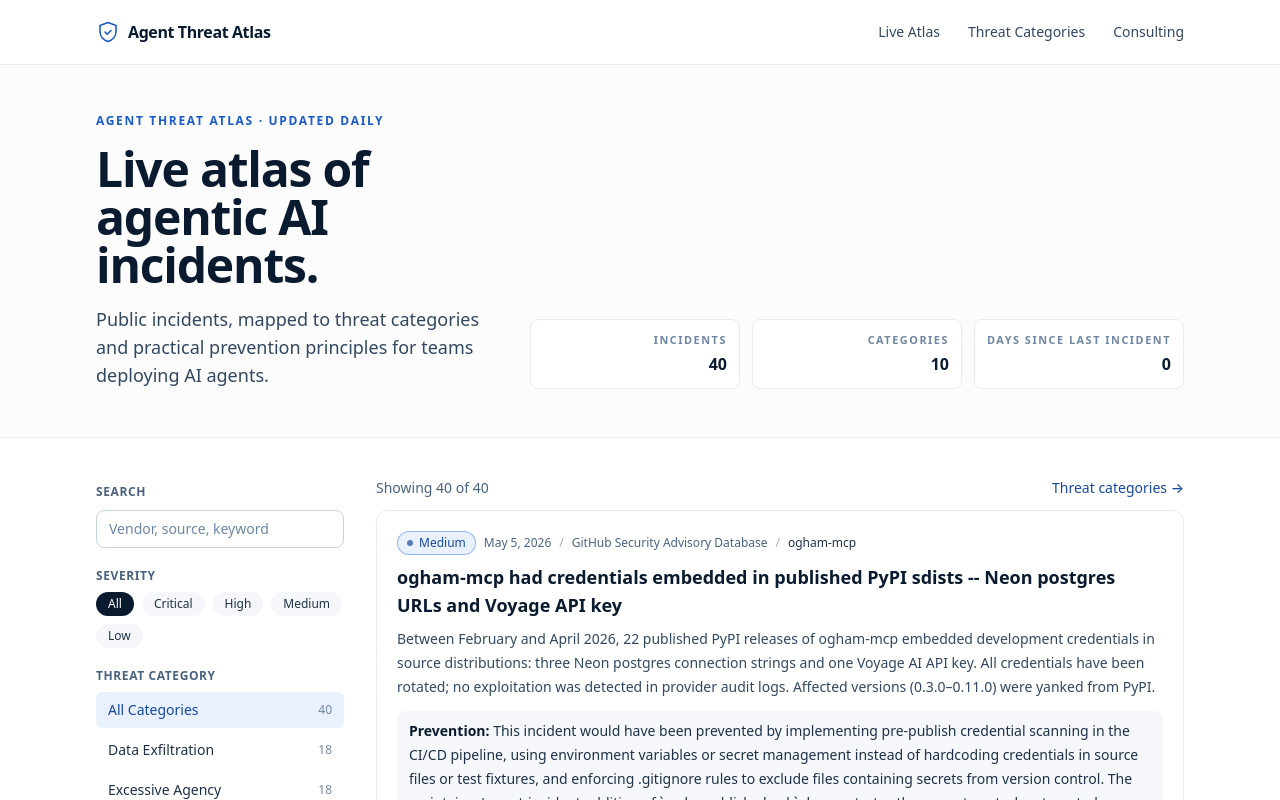
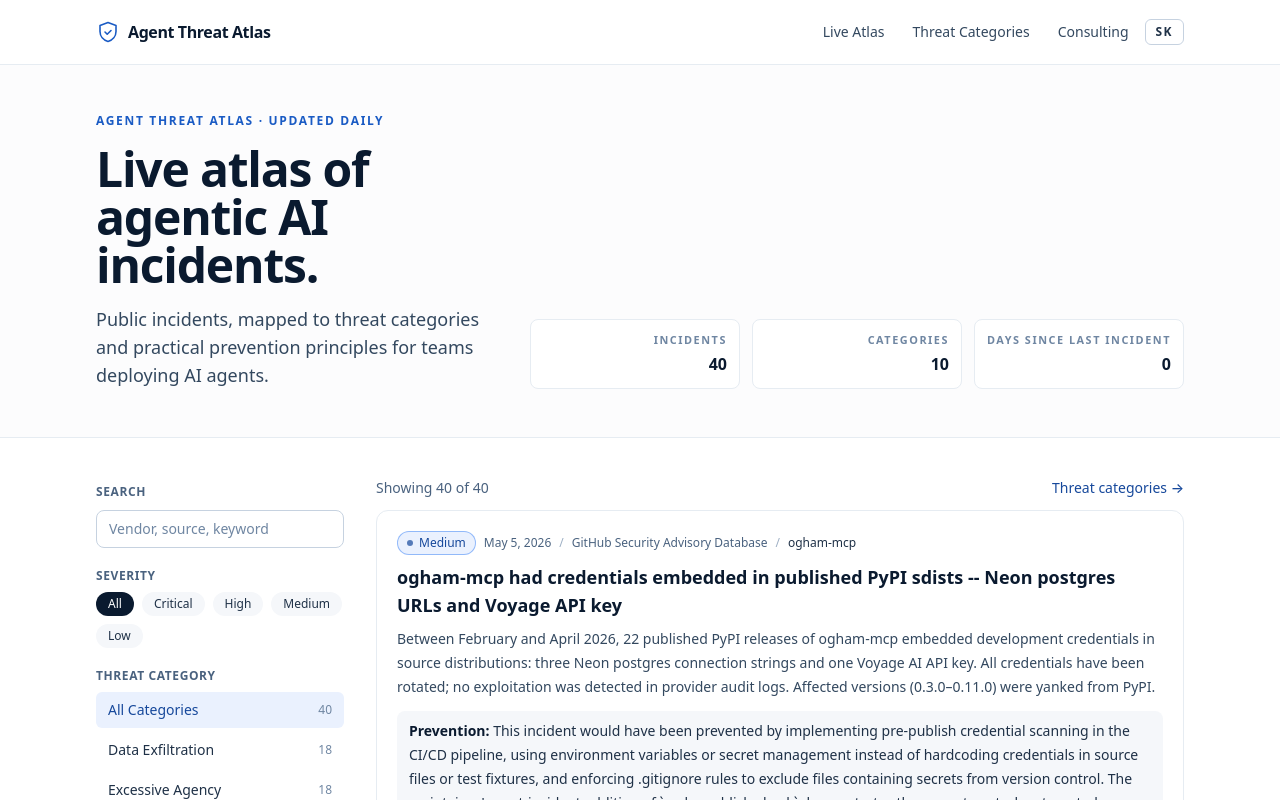
Before and after one commit to matk0/agent-threat-atlas, a Next.js app: page / in a window 1280 px wide. Shown: the top 800 px of the page. Built offline with nearby package versions, Linux system fonts and the light colour scheme.

Commit message:
Add atlas language switcher

```diff
--- a/components/Header.tsx
+++ b/components/Header.tsx
@@ -1,6 +1,7 @@
 import Link from "next/link";
 import { site } from "@/lib/site";
 import { messages } from "@/lib/i18n";
+import LanguageSwitcher from "./LanguageSwitcher";
 import Logo from "./Logo";
 
 export default function Header() {
@@ -14,6 +15,7 @@ export default function Header() {
           <Logo className="h-6 w-6 text-accent-600" />
           <span>{site.name}</span>
         </Link>
+        <div className="flex items-center gap-4">
           <nav
             aria-label={messages.nav.primary}
             className="hidden items-center gap-7 text-sm text-ink-600 md:flex"
@@ -38,6 +40,8 @@ export default function Header() {
               )
             ))}
           </nav>
+          <LanguageSwitcher />
+        </div>
       </div>
     </header>
   );
--- /dev/null
+++ b/components/LanguageSwitcher.tsx
@@ -0,0 +1,20 @@
+"use client";
+
+import { usePathname } from "next/navigation";
+import { site } from "@/lib/site";
+import { messages } from "@/lib/i18n";
+
+export default function LanguageSwitcher() {
+  const pathname = usePathname();
+  const href = `https://${site.language.targetDomain}${pathname ?? "/"}`;
+
+  return (
+    <a
+      href={href}
+      aria-label={messages.nav.switchLanguage}
+      className="rounded-md border border-ink-200 px-2.5 py-1 text-xs font-semibold uppercase tracking-[0.12em] text-ink-700 transition hover:border-accent-500 hover:text-accent-700 focus:outline-none focus-visible:ring-2 focus-visible:ring-accent-500 focus-visible:ring-offset-2"
+    >
+      {site.language.targetLabel}
+    </a>
+  );
+}
--- a/lib/i18n.ts
+++ b/lib/i18n.ts
@@ -26,6 +26,7 @@ export const ui = {
       liveAtlas: "Live Atlas",
       threatCategories: "Threat Categories",
       contact: "Consulting",
+      switchLanguage: "Switch to Slovak",
     },
     site: {
       tagline:
@@ -207,6 +208,7 @@ export const ui = {
       liveAtlas: "Živý atlas",
       threatCategories: "Kategórie hrozieb",
       contact: "Konzultácie",
+      switchLanguage: "Prepnúť do angličtiny",
     },
     site: {
       tagline:
--- a/lib/site.ts
+++ b/lib/site.ts
@@ -2,6 +2,10 @@ import { config, messages } from "./i18n";
 
 const consultantBaseUrl = "https://matejlukasik.com";
 const consultantSkUrl = "https://matejlukasik.sk";
+const siteDomains = {
+  en: "atlas.matejlukasik.com",
+  sk: "atlas.matejlukasik.sk",
+};
 const atlasUtm =
   "utm_source=agent_threat_atlas&utm_medium=referral&utm_campaign=atlas_funnel";
 const consultantRootBaseUrl =
@@ -29,9 +33,10 @@ export const site = {
   tagline: messages.site.tagline,
   description: messages.site.description,
   domain: config.domain,
-  domains: {
-    en: "atlas.matejlukasik.com",
-    sk: "atlas.matejlukasik.sk",
+  domains: siteDomains,
+  language: {
+    targetDomain: config.htmlLang === "sk" ? siteDomains.en : siteDomains.sk,
+    targetLabel: config.htmlLang === "sk" ? "EN" : "SK",
   },
   email: "matej@clawforceone.ai",
   consultant: {
```
Also changed, not shown: 1 other file (tests, documents, lock files or other folders). Lines whose indentation alone changed are shown as unchanged.
